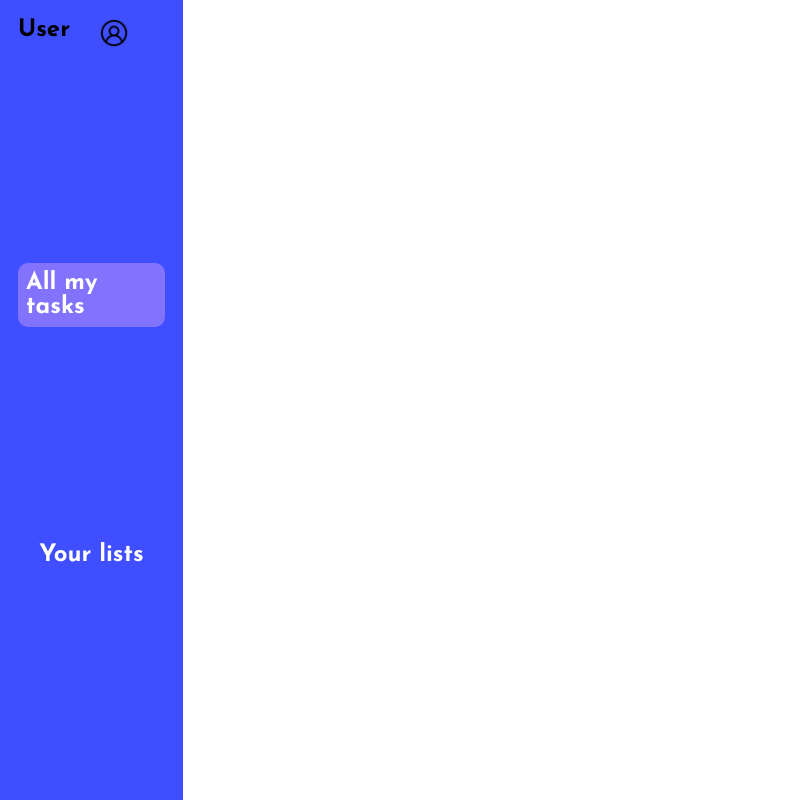
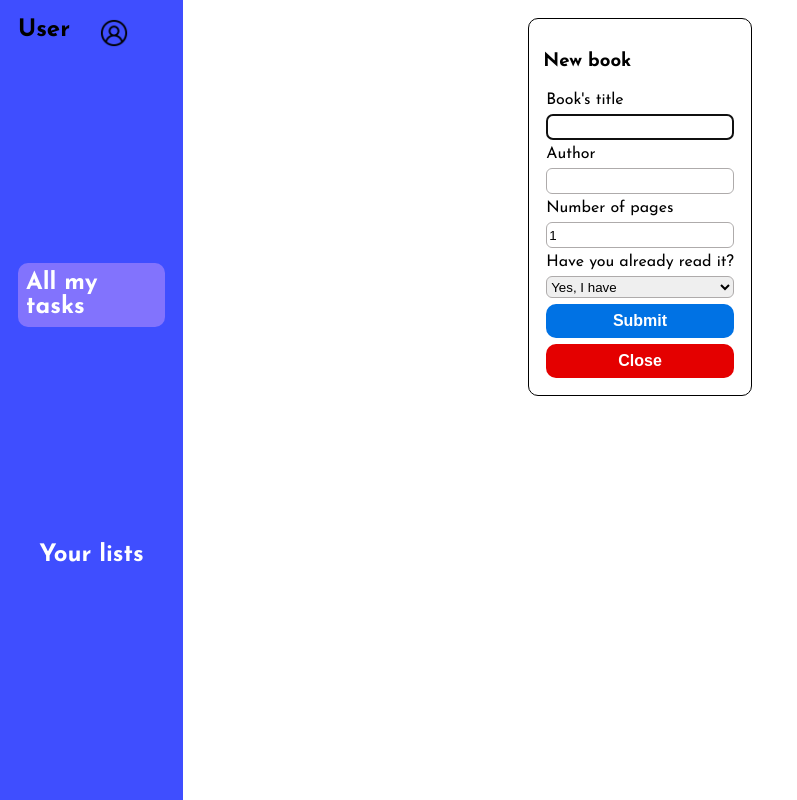
Before and after one commit to Betolicon/to-do, a website built with webpack: page src/template.html in a window 1280 px wide. Both pictures are taken after a click on the element "All my tasks". Shown: the whole page, without its empty margins (0-797 px from the left). Built offline with nearby package versions, Linux system fonts and the light colour scheme.

Commit message:
I imported the close js file

```diff
--- a/src/index.js
+++ b/src/index.js
@@ -1,6 +1,8 @@
 import "./style.css"
 import { selected } from './js/selected.js'
 import { photo } from './js/photo.js'
+import { Close } from "./js/closeD.js"
 
 selected()
 photo()
+Close()
--- /dev/null
+++ b/src/js/closeD.js
@@ -0,0 +1,11 @@
+import { hideDialog } from "./dialog"
+
+export const Close = () =>{
+
+const closed = () =>{
+    hideDialog()
+}
+
+const buttonC = document.getElementById('close')
+buttonC.addEventListener('click', closed)
+}
--- /dev/null
+++ b/src/js/dialog.js
@@ -0,0 +1,17 @@
+export const dialog = () =>{
+    const showForm = () =>{
+        let dlg = document.getElementById("form");
+        dlg.show();
+    }
+
+
+    showForm()
+}
+
+export const hideDialog = ()=>{
+    const closeForm = () =>{
+        let dlg = document.getElementById("form");
+        dlg.close();
+    }
+    closeForm()
+}
--- a/src/js/selected.js
+++ b/src/js/selected.js
@@ -1,10 +1,13 @@
+import { dialog, hideDialog } from "./dialog";
+
 export const selected = () =>{
     const h1 = document.querySelectorAll('h1')
 
-    const message = (e) => {
+    const select = (e) => {
         h1.forEach(button => button.classList.remove('selected'));
         e.target.classList.add('selected');
+        dialog()
     };
 
-    h1.forEach((title) => title.addEventListener('click', message))
+    h1.forEach((title) => title.addEventListener('click', select))
 }
--- a/src/style.css
+++ b/src/style.css
@@ -62,3 +62,44 @@ ul, h1{
 .header{
     background-color: gainsboro;
 }
+
+label, input, #Submit, select, #close{
+    margin: 3px;
+}
+
+input, select{
+    border-radius: 6px;
+    border: 1px solid rgb(174, 171, 171);
+    height: 22px;
+}
+
+#form{
+    border-radius: 10px;
+    padding: 14px;
+    border: 1px solid black;
+}
+
+#Submit{
+    background-color: rgb(0, 114, 228);
+    color: white;
+    font-size: medium;
+    font-weight: bold;
+    border: 0;
+    padding: 8px 10px;
+    border-radius: 10px;
+}
+
+#close{
+    background-color: rgb(228, 0, 0);
+    color: white;
+    font-size: medium;
+    font-weight: bold;
+    border: 0;
+    padding: 8px 10px;
+    border-radius: 10px;
+}
+
+form{
+    display: flex;
+    flex-direction: column;
+}
--- a/src/template.html
+++ b/src/template.html
@@ -21,6 +21,24 @@
 
             </ul>
         </div>
+        <dialog id="form">
+            <form>
+                <h3>New book</h3>
+                <label for="title">Book's title</label>
+                <input type="text" id="title" required>
+                <label for="author">Author</label>
+                <input type="text" id="author" required>
+                <label for="pages">Number of pages</label>
+                <input type="number" id="pages"  min="1" value="1" required>
+                <label for="read">Have you already read it?</label>
+                <select name="read" id="read" required>
+                    <option value="yes">Yes, I have</option>
+                    <option value="no">No, I haven't</option>
+                </select>
+                <button type="submit" id="Submit">Submit</button>
+                <button id="close">Close</button>
+            </form>
+        </dialog>
     </div>
     <div class="main">
         <div class="content">
```
